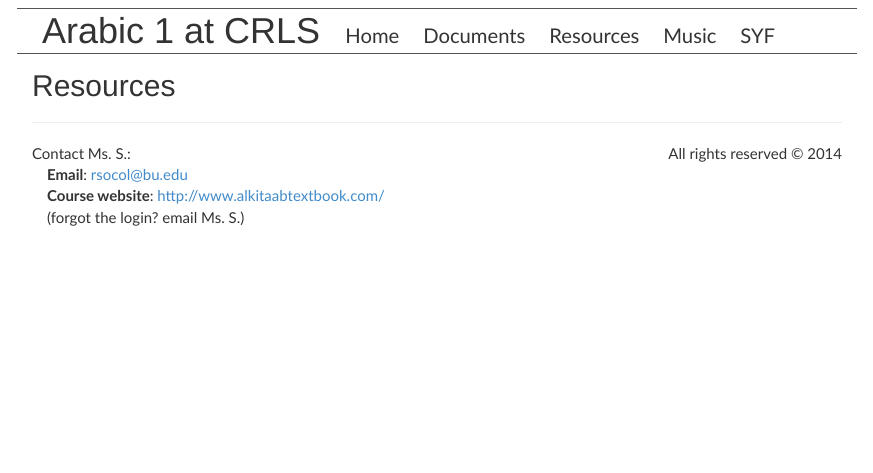
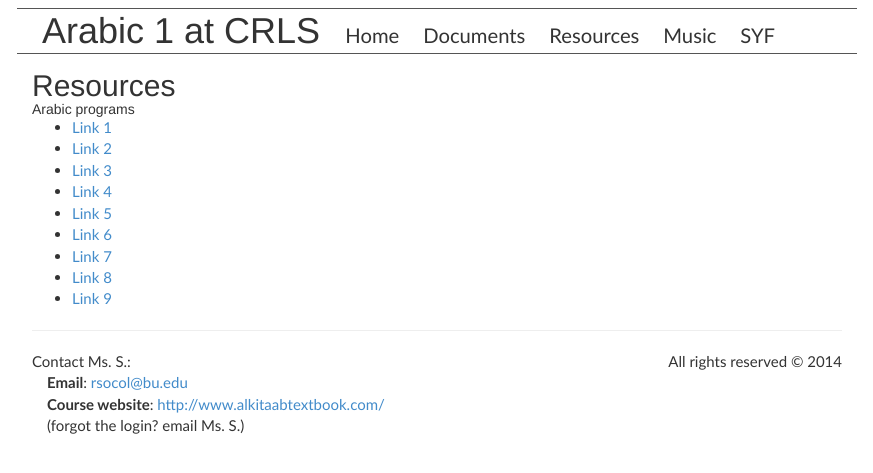
Before and after one commit to mdml/crls-arabic, a Jekyll site: the page built from resources/index.md, in a window 1280 px wide. Shown: the top 473 px of the page, without its empty margins (203-1076 px from the left). Built offline with Jekyll 4.4.1, drawn with Linux system fonts in a browser that asks for light colours; Markdown is read by kramdown in place of the engine named in the settings.

Commit message:
added resources page

```diff
--- a/resources/index.md
+++ b/resources/index.md
@@ -5,3 +5,15 @@ container_css_class: container
 ---
 
 ## Resources
+
+##### Arabic programs
+
+* [Link 1](http://www.nsliforyouth.org/languages-and-programs/arabic/)
+* [Link 2](http://www.afs.org/afs-and-exchange-programs/participate-in-afs-programs/")
+* [Link 3](http://nmelrc.org/how-register-arabic-without-walls-0)
+* [Link 4](http://www.concordialanguagevillages.org/newsite/programs/youth/summer_villages/Arabic/Arabic_Scholarship_Opportunities.php)
+* [Link 5](http://www.yes-abroad.org/)
+* [Link 6](http://ung.edu/global-engagement/fsla/index.php)
+* [Link 7](https://startalk.umd.edu/programs/search?sort=name&amp;year=2013&amp;state=MD&amp;language=Arabic&amp;participant-type=student)
+* [Link 8](http://mmla.middlebury.edu/academy-life/experience-the-culture/arabic.php)
+* [Link 9](http://flan.csusb.edu/slip/brochures-posters/2014ArabicSLIP)
```
